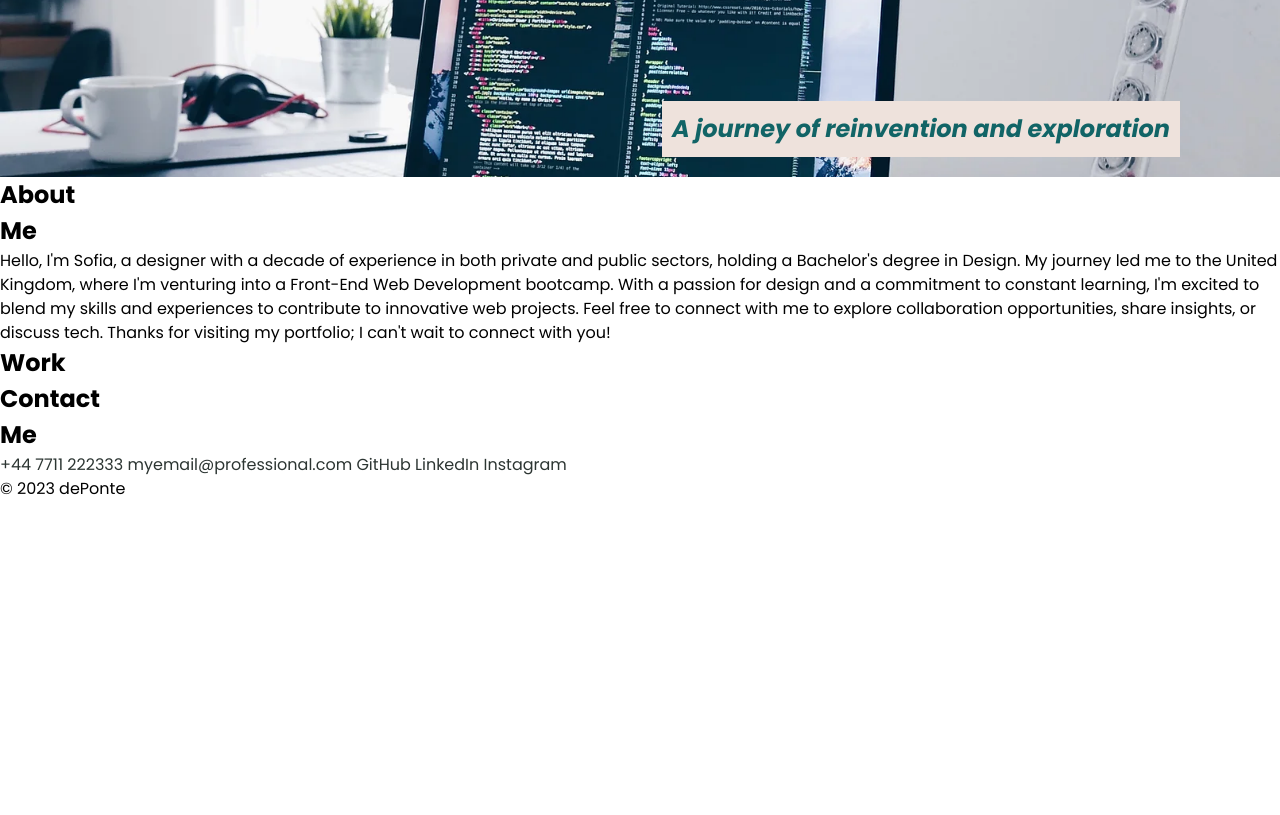
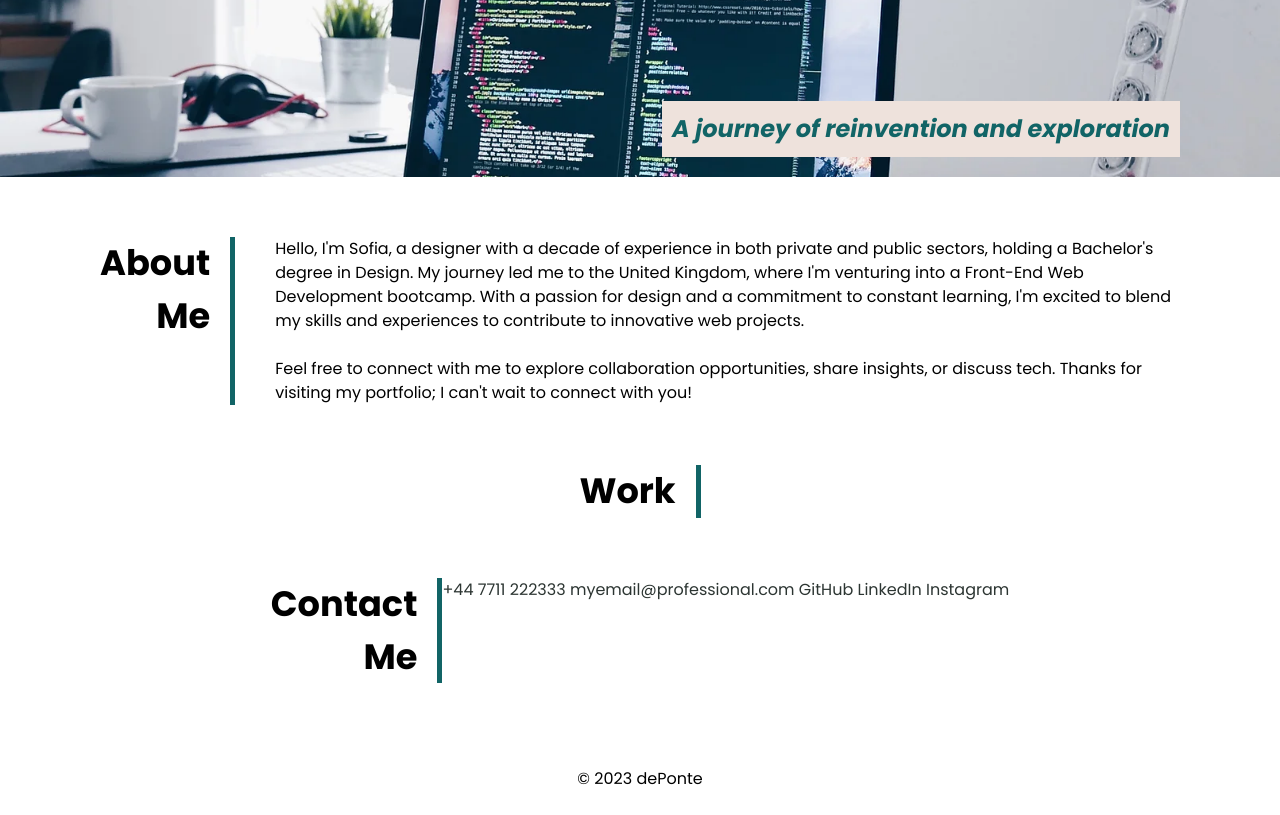
Before and after one commit to deponte-designer/deponte-web-portfolio, a plain HTML site: page index.html in a window 1280 px wide. Shown: the part 122-937 px from the top of the page. Before the commit the page ends 800 px from the top, so only its background shows below. Drawn offline with Linux system fonts and the light colour scheme.

Commit message:
Added section about me to html and css

```diff
--- a/css/style.css
+++ b/css/style.css
@@ -151,8 +151,32 @@ nav a:hover:after {
   padding: 10px;
 }
 
+/* * MAIN SECTION */
 
+.page-wrapper {
+  /* padding: 0 100px; */
+}
 
+.page-section {
+  display: flex;
+  flex-direction: row;
+  /* flex-wrap: wrap; */
+  margin: 60px 100px;
+  justify-content: center;
+}
+
+.sub-title {
+  border-right: 5px solid var(--bg-header);
+  text-align: right;
+  font-size: 2.2rem;
+  /* font-family: Times, serif; */
+  padding-right: 20px;
+
+}
+
+.about-content {
+  padding-left: 40px;
+}
 
 /* .image-text {
   position: absolute;
@@ -175,3 +199,24 @@ nav a:hover:after {
   color: var(--bg-header);
   font-weight: 600;
 }
+
+
+/* * FOOTER */
+footer {
+  display: flex;
+  justify-content: center;
+  /* text-align: center; */
+  margin: 1.5rem;
+}
+
+
+
+/* @media screen and (max-width: 768px) {
+  header {
+    flex-direction: column;
+  }
+
+  main {
+    max-width: 1200px;
+  }
+} */
--- a/index.html
+++ b/index.html
@@ -42,17 +42,18 @@
   <main class="page-wrapper">
     <!-- about me -->
     <section id="about" class="page-section">
-      <h2>About <br> Me</h2>
-      <p>
+      <h2 class="sub-title">About <br> Me</h2>
+      <p class="about-content">
         Hello, I'm Sofia, a designer with a decade of experience in both private and public sectors, holding a Bachelor's degree in Design. My journey led me to the United Kingdom, where I'm venturing into a Front-End Web Development bootcamp. With a passion for design and a commitment to constant learning, I'm excited to blend my skills and experiences to contribute to innovative web projects.
-
+        <br>
+        <br>
         Feel free to connect with me to explore collaboration opportunities, share insights, or discuss tech. Thanks for visiting my portfolio; I can't wait to connect with you!
       </p>
     </section>
 
     <!-- portfolio container -->
     <section id="work" class="page-section">
-      <h2>Work</h2>
+      <h2 class="sub-title">Work</h2>
       <div class="flex-container">
         <a class="flex-item item1"
           href="https://deponte-designer.github.io/horiseon-website-accessibility-optimization/" target="_blank"
@@ -68,7 +69,7 @@
 
     <!-- contact -->
     <section id="contact" class="page-section contact">
-      <h2>Contact <br> Me</h2>
+      <h2 class="sub-title">Contact <br> Me</h2>
       <div>
         <a href="tel:+447711222333">+44 7711 222333</a>
         <a class="" href="mail:myemail@professional.com">myemail@professional.com</a>
```
